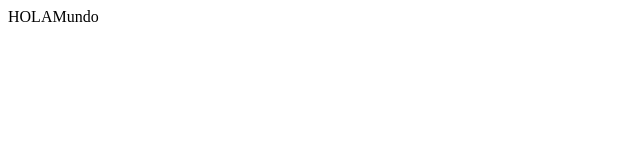
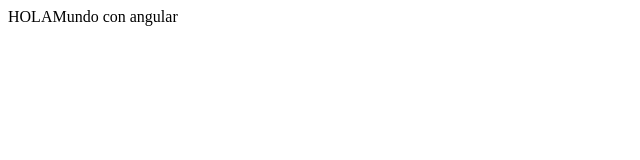
Before and after one commit to bitsmarcoscordero/angularjs, a plain HTML site: page index.html in a window 1280 px wide. Shown: the full height of the page, 0-640 px from the left. Drawn offline with Linux system fonts and the light colour scheme.

Commit message:
cambie el mensaje de hola mundo

```diff
--- a/index.html
+++ b/index.html
@@ -6,6 +6,6 @@
 			<script src="angular.min.js"></script>
 		</head>
 		<body>
-			{{"HOLA" + "Mundo" }}
+			{{"HOLA" + "Mundo con angular" }}
 		</body>
 	</html>
```
